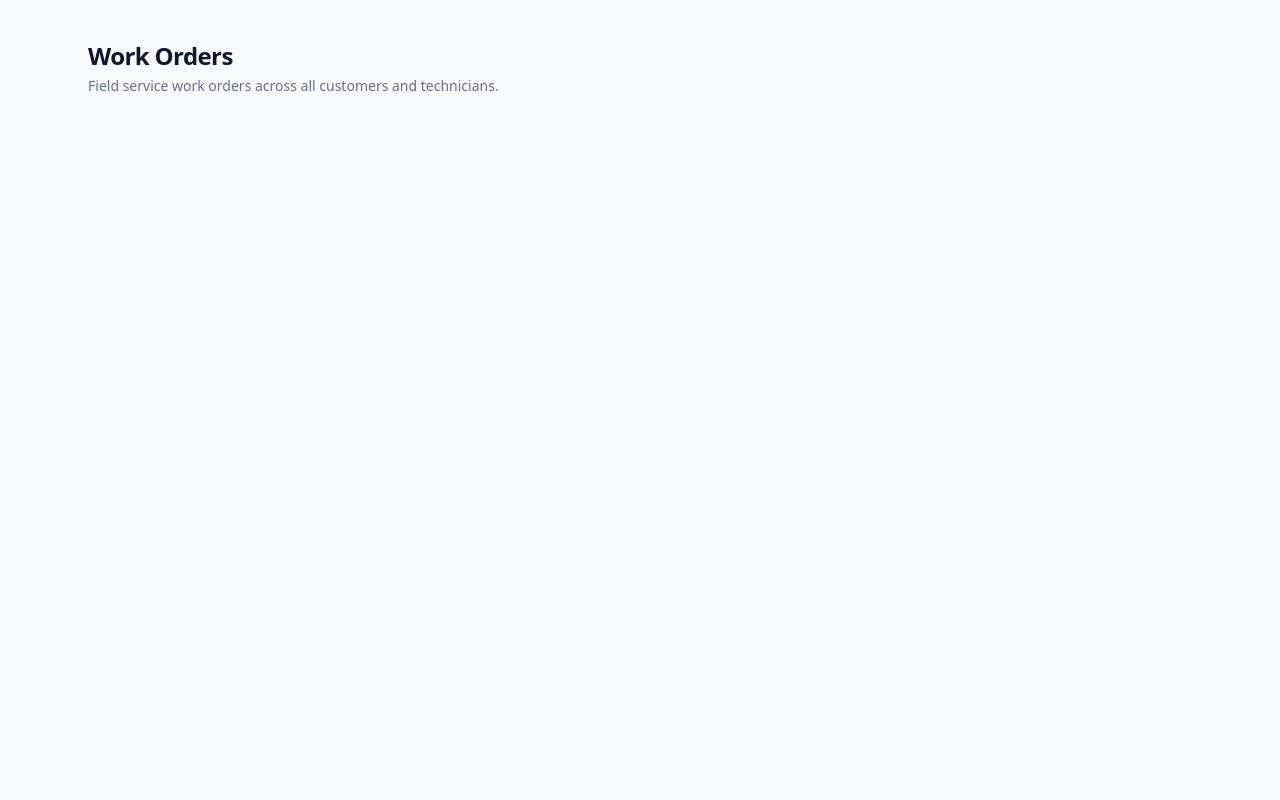
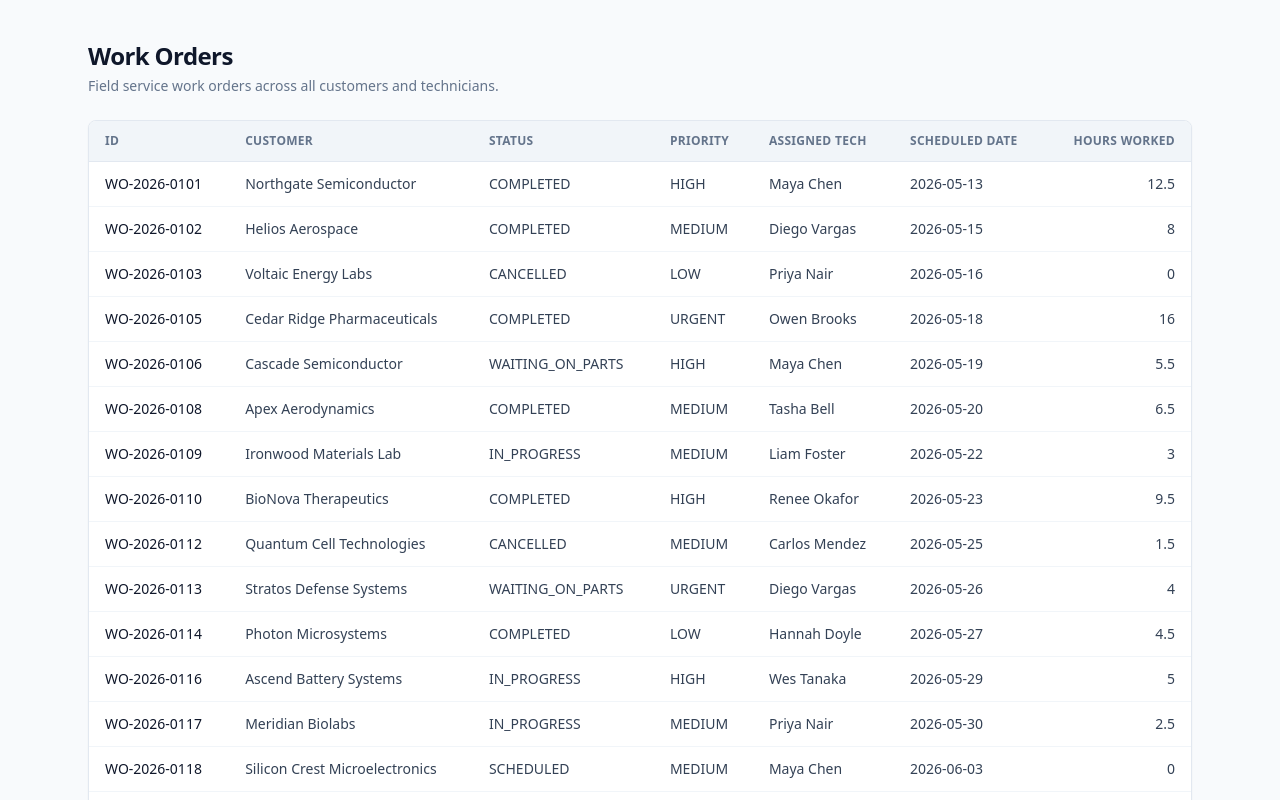
Before and after one commit to BrianPineda0/workorderproject, a Next.js app: page / in a window 1280 px wide. Shown: the top 800 px of the page. Built offline with nearby package versions, Linux system fonts and the light colour scheme.

Commit message:
render work orders table

```diff
--- a/app/page.tsx
+++ b/app/page.tsx
@@ -1,3 +1,6 @@
+import WorkOrdersTable from "@/components/WorkOrdersTable";
+import { workOrders } from "@/lib/workOrders";
+
 export default function Home() {
   return (
     <main className="mx-auto max-w-6xl px-6 py-10">
@@ -5,6 +8,9 @@ export default function Home() {
       <p className="mt-1 text-sm text-slate-500">
         Field service work orders across all customers and technicians.
       </p>
+      <div className="mt-6">
+        <WorkOrdersTable workOrders={workOrders} />
+      </div>
     </main>
   );
 }
--- /dev/null
+++ b/components/WorkOrdersTable.tsx
@@ -0,0 +1,50 @@
+import type { WorkOrder } from "@/lib/types";
+
+interface WorkOrdersTableProps {
+  workOrders: WorkOrder[];
+}
+
+export default function WorkOrdersTable({ workOrders }: WorkOrdersTableProps) {
+  return (
+    <div className="overflow-x-auto rounded-lg border border-slate-200 bg-white shadow-sm">
+      <table className="w-full border-collapse text-sm">
+        <thead>
+          <tr className="border-b border-slate-200 bg-slate-100 text-left text-xs font-semibold uppercase tracking-wide text-slate-500">
+            <th className="px-4 py-3">ID</th>
+            <th className="px-4 py-3">Customer</th>
+            <th className="px-4 py-3">Status</th>
+            <th className="px-4 py-3">Priority</th>
+            <th className="px-4 py-3">Assigned Tech</th>
+            <th className="px-4 py-3">Scheduled Date</th>
+            <th className="px-4 py-3 text-right">Hours Worked</th>
+          </tr>
+        </thead>
+        <tbody className="divide-y divide-slate-100">
+          {workOrders.map((order) => (
+            <tr key={order.id} className="hover:bg-slate-50">
+              <td className="whitespace-nowrap px-4 py-3 font-medium text-slate-900">
+                {order.id}
+              </td>
+              <td className="px-4 py-3 text-slate-700">{order.customer}</td>
+              <td className="whitespace-nowrap px-4 py-3 text-slate-700">
+                {order.status}
+              </td>
+              <td className="whitespace-nowrap px-4 py-3 text-slate-700">
+                {order.priority}
+              </td>
+              <td className="whitespace-nowrap px-4 py-3 text-slate-700">
+                {order.assignedTech}
+              </td>
+              <td className="whitespace-nowrap px-4 py-3 text-slate-700">
+                {order.scheduledDate}
+              </td>
+              <td className="whitespace-nowrap px-4 py-3 text-right tabular-nums text-slate-700">
+                {order.hoursWorked}
+              </td>
+            </tr>
+          ))}
+        </tbody>
+      </table>
+    </div>
+  );
+}
```
